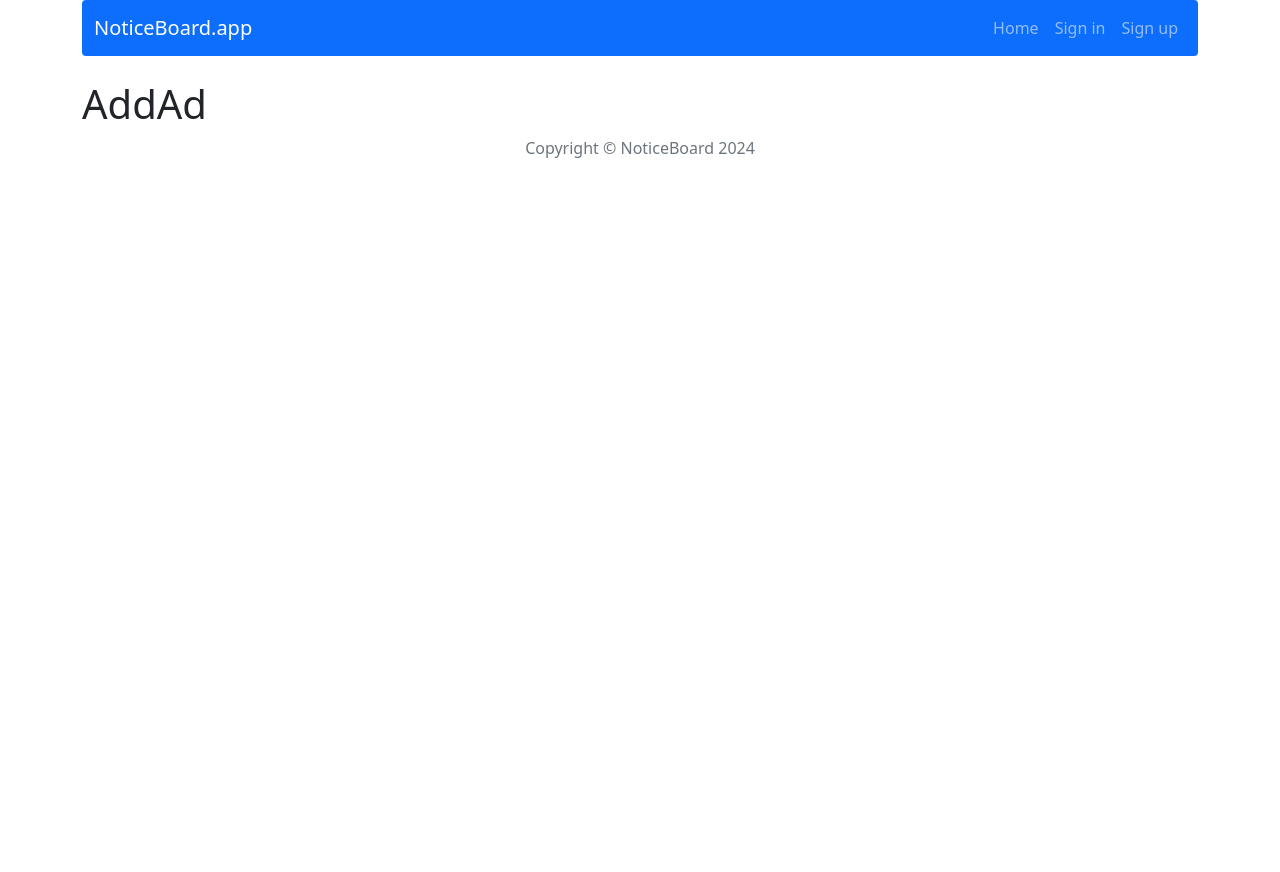
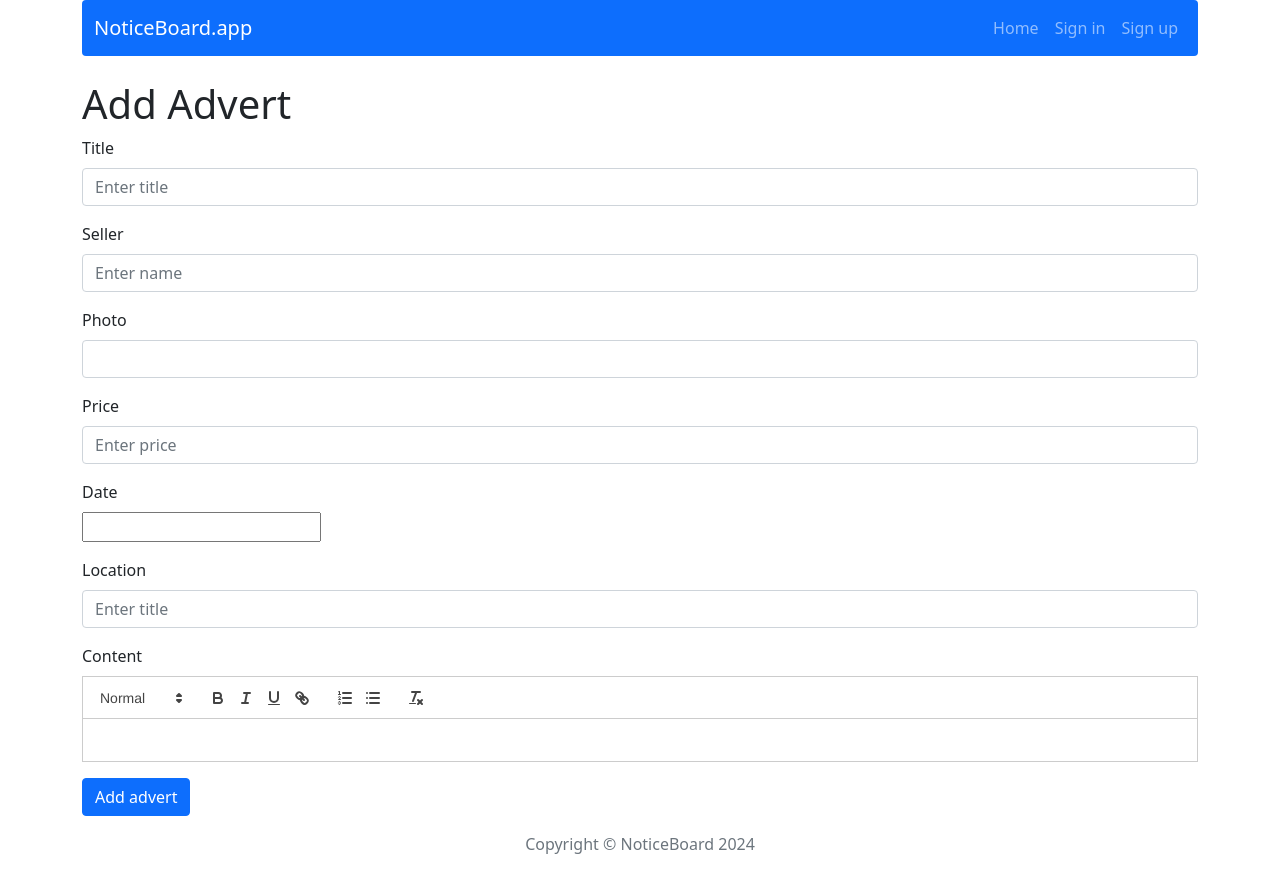
Before and after one commit to Jnlietta/NoticeBoard, a React (Create React App) app in the folder client/: page /ad/add in a window 1280 px wide. Before the commit the page ends 800 px from the top, so only its background shows below. Built offline with nearby package versions, Linux system fonts and the light colour scheme; no server answers.

Commit message:
Add code to AddAd.js

```diff
--- a/client/src/components/features/AddAdForm/AddAdForm.js
+++ b/client/src/components/features/AddAdForm/AddAdForm.js
@@ -3,7 +3,7 @@ import { addAd } from "../../../redux/adsRedux";
 import { useNavigate } from "react-router-dom";
 import AdForm from "../AdForm/AdForm";
 
-const AddPostForm = () => {
+const AddAdForm = () => {
 
     const dispatch = useDispatch();
     const navigate = useNavigate();
@@ -21,4 +21,4 @@ const AddPostForm = () => {
     );
 };
 
-export default AddPostForm;
+export default AddAdForm;
--- a/client/src/components/pages/AddAd/AddAd.js
+++ b/client/src/components/pages/AddAd/AddAd.js
@@ -1,6 +1,11 @@
+import AddAdForm from "../../features/AddAdForm/AddAdForm";
+
 const AddAd = props => {
     return(
-        <h1>AddAd</h1>
+        <div>
+            <h1>Add Advert</h1>
+            <AddAdForm />
+        </div>
     );
 };
 
```
